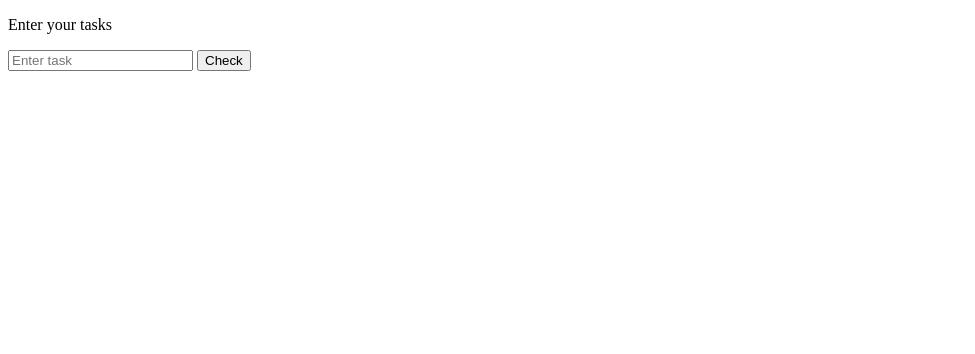
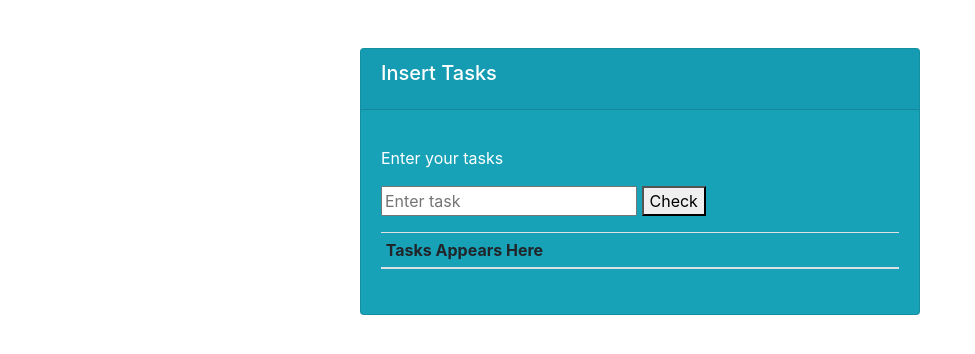
Before and after one commit to loyladejito/phpwebdev, a PHP site: page /index.html in a window 1280 px wide. Shown: the top 354 px of the page, without its empty margins (0-975 px from the left). Run offline with PHP 8.4, Linux system fonts and the light colour scheme; lists and menus that the app fills with data are empty; some libraries are stand-ins or nearby versions.

Commit message:
new commit

```diff
--- a/index.html
+++ b/index.html
@@ -3,14 +3,37 @@
 <head>
     <meta charset="UTF-8">
     <meta name="viewport" content="width=device-width, initial-scale=1.0">
+    <link rel="stylesheet" href="https://stackpath.bootstrapcdn.com/bootstrap/4.3.1/css/bootstrap.min.css" integrity="sha384-ggOyR0iXCbMQv3Xipma34MD+dH/1fQ784/j6cY/iJTQUOhcWr7x9JvoRxT2MZw1T" crossorigin="anonymous">
+    <script src="https://ajax.googleapis.com/ajax/libs/jquery/1.11.0/jquery.min.js"></script>
     <title>To-Do List</title>
 </head>
 <body>
-    <form id="taskform" method="POST">
-        <p>Enter your tasks</p>
-        <input name="tasks" type="text" placeholder="Enter task">
-        <button type="submit">Check</button>
-    </form>
+    <div class="container d-flex justify-content-center mt-5">
+    <div class="card text-white bg-info mb-3" style="width: 35rem;">
+        <div class="card-header"><h5 class="card-title">Insert Tasks</h5></div>
+        <div class="card-body">
+          <p class="card-text">
+          <form id="taskform" method="POST">
+              <p>Enter your tasks</p>
+              <input name="tasks" class="task" type="text" placeholder="Enter task">
+              <button type="submit">Check</button>
+            </form>
+        </p>
+        <table class="table table-sm" >
+            <thead>
+              <tr>
+                <th>Tasks Appears Here</th>
+              </tr>
+            </thead>
+            <tbody id="data">
+                <tr>
+                    <td id="con"></td>
+                </tr>
+            </tbody>
+          </table>
+        </div>
+    </div>
+      </div>
     <script src="https://code.jquery.com/jquery-3.6.0.js" integrity="sha256-H+K7U5CnXl1h5ywQfKtSj8PCmoN9aaq30gDh27Xc0jk=" crossorigin="anonymous"></script>
     <script src="./interactions.js"></script>
 </body>
--- a/interactions.js
+++ b/interactions.js
@@ -5,11 +5,26 @@ $(document).ready(function(){
             type: "POST",
             url: 'index.php',
             data: $(this).serialize(),
+            dtaType: "json",
             success: function(response){
                 var jsonData = JSON.parse(response)
                 console.log(jsonData);
-                alert("Done!");
+                // alert("Done!");
             }
         })
-    })
+    });
+
+
+    //     $.getJSON("tasks.txt", function(){
+    //         var taskData = '';
+
+    //         $.each(taskData, function(key, value){
+
+    //             taskData +='<tr>';
+    //             taskData +='<td>' +
+    //                 value.task + '</td>';
+    //             taskData += '</tr>';
+    //         });
+    //         $('tbody').append('tasks.txt');
+    // })
 })
```
Also changed, not shown: index.php (+6 -6 lines), tasks.txt (+7 -0 lines).
